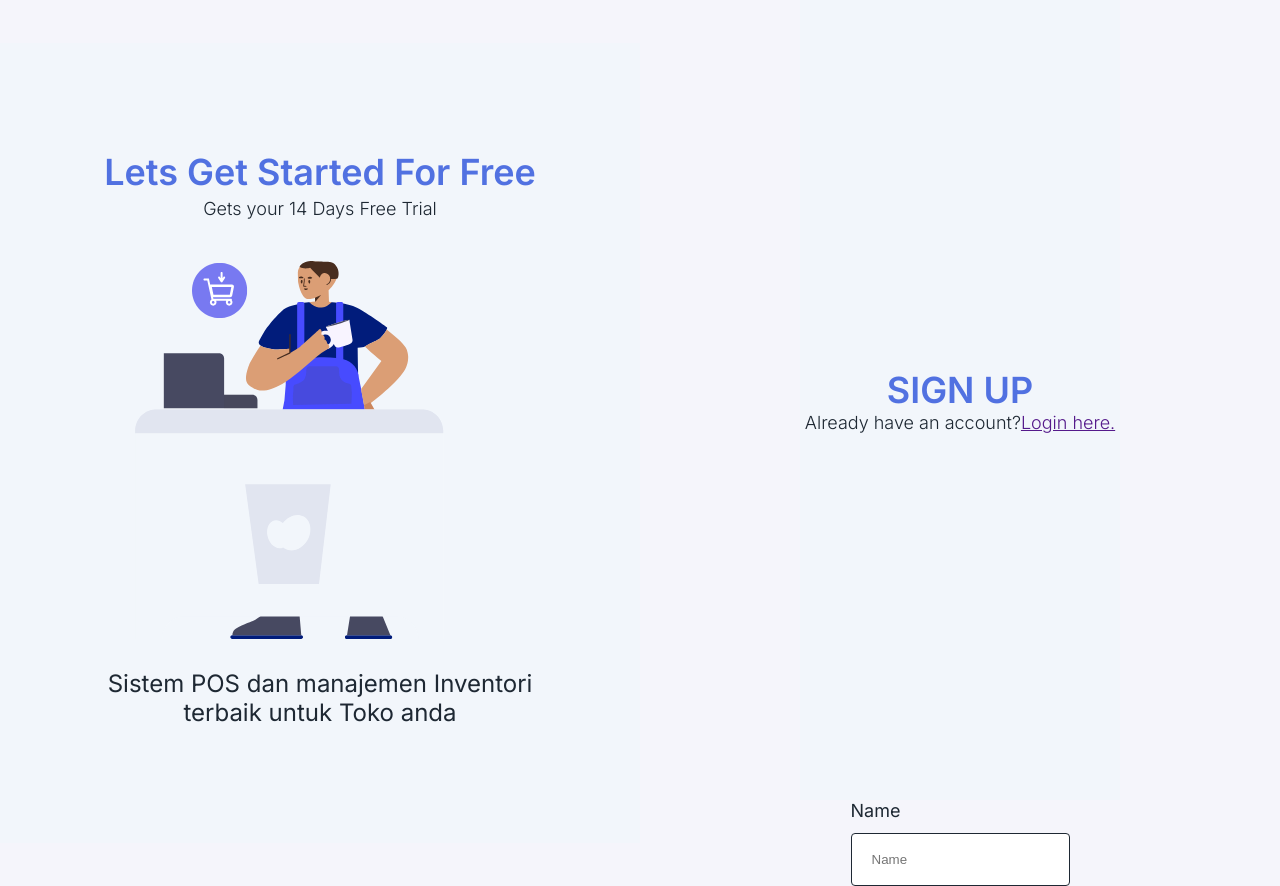
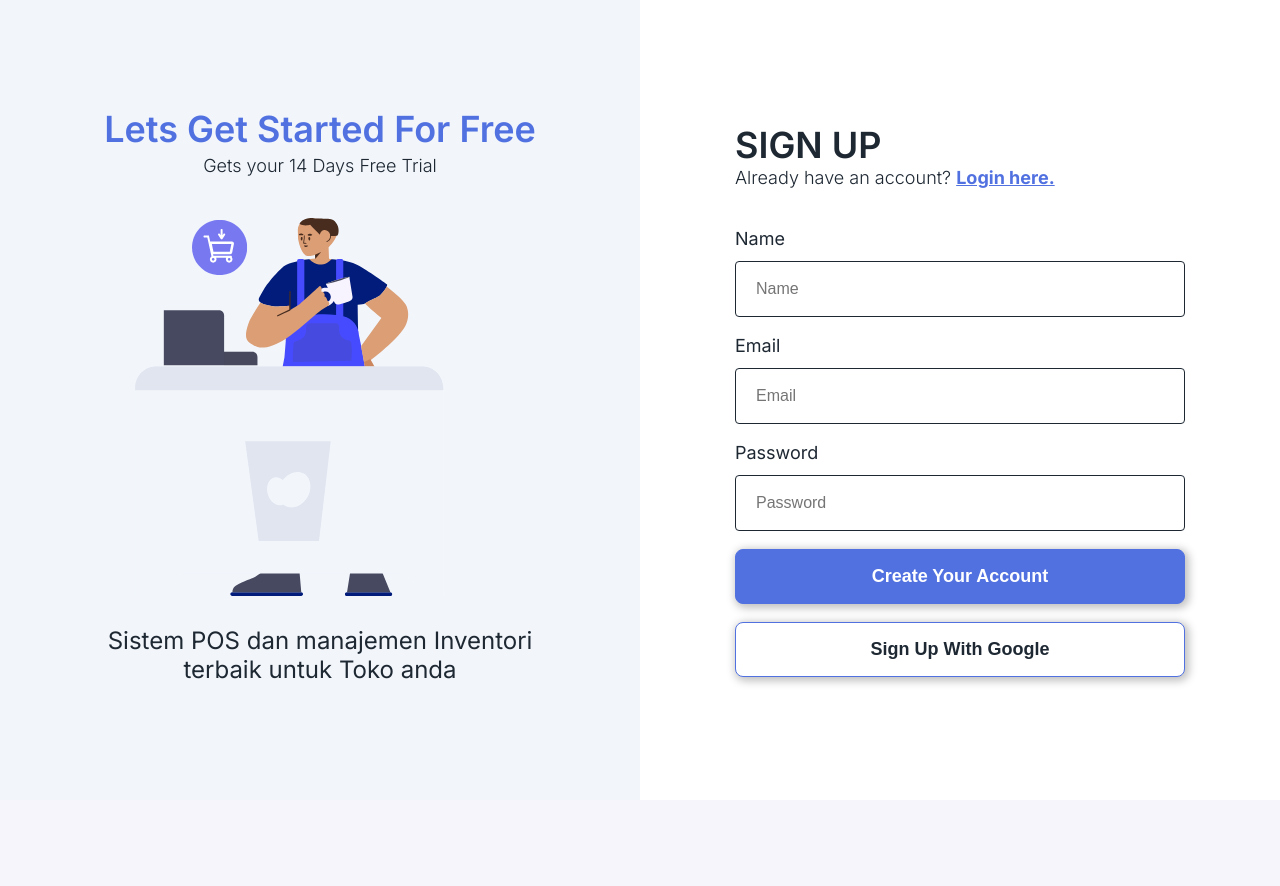
Before and after one commit to Sapeiidw/TugasAkhir, a Next.js app: page /auth/signup in a window 1280 px wide. After the commit the page ends 800 px from the top, so only its background shows below. Built offline with nearby package versions, Linux system fonts and the light colour scheme.

Commit message:
progres signup page

```diff
--- a/components/Buttons/Button.tsx
+++ b/components/Buttons/Button.tsx
@@ -1,13 +1,21 @@
 import React from 'react'
+import style from '../../styles/Button.module.css'
 
-type Props = {}
+type Props = {
+  type: string,
+  text: string,
+  className?: string,
+}
 
 const Button: React.FC<Props> = (props) => {
-  return (
-    <>
 
-    </>
-  )
+  if (props.type == 'btn-primary') {
+    return <button className={`${style.btn} ${style.btnPrimary}`} >{props.text}</button>
+  } else if (props.type == 'btn-inverse') {
+    return <button className={`${style.btn} ${style.btnInverse}`} >{props.text}</button>
+  } else {
+    return <button className={`${style.btn} ${props.className}`} >{props.text}</button>
+  }
 }
 
 export default Button
--- /dev/null
+++ b/components/Forms/Input.tsx
@@ -0,0 +1,23 @@
+import React from 'react'
+import style from '../../styles/Auth.module.css'
+
+type Props = {
+    type: string,
+    name: string,
+    label: string,
+    placeholder: string,
+    className?: string,
+}
+
+const Input: React.FC<Props> = (props) => {
+  return (
+      <>
+        <div className={style.formGroup}>
+            <label htmlFor={props.name}>{props.label}</label>
+            <input type={props.type} name={props.name} placeholder={props.placeholder}  />
+        </div>
+      </>
+  )
+}
+
+export default Input
--- a/components/index.tsx
+++ b/components/index.tsx
@@ -6,6 +6,8 @@ export {default as Ratings} from './Ratings/Ratings'
 export {default as RatingIcon} from './Ratings/RatingIcon'
 export {default as RatingDisplay} from './Ratings/RatingDisplay'
 export {default as StarIcon} from './Ratings/StarIcon'
+export {default as Button} from './Buttons/Button'
+export {default as Input} from './Forms/Input'
 
 export {default as Layout} from './Layouts/Layout'
 export {default as Navigation} from './Navigations/Navigation'
--- a/pages/auth/signup.tsx
+++ b/pages/auth/signup.tsx
@@ -1,6 +1,7 @@
 import Image from 'next/image'
 import Link from 'next/link'
 import React from 'react'
+import { Button, Input } from '../../components'
 import style from '../../styles/Auth.module.css'
 
 type Props = {}
@@ -9,7 +10,7 @@ const Signup: React.FC<Props> = (props) => {
   return (
     <>
         <div className="flex-row-center">
-            <div className={style.text}>
+            <div className={style.banner}>
                 <div className={style.header}>
                     <h1 className={style.title}>Lets Get Started For Free </h1>
                     <p className={style.subtitle}>Gets your 14 Days Free Trial</p>
@@ -20,20 +21,20 @@ const Signup: React.FC<Props> = (props) => {
                 <div className={style.footer}>Sistem POS dan manajemen Inventori terbaik untuk Toko anda</div>
             </div>
             <div className={style.signForm}>
-                <div className={style.text}>
-                    <h1 className={style.title}>SIGN UP</h1>
-                    <h1 className={style.subtitle}>Already have an account?
-                        <Link href=""><a >Login here.</a></Link>
-                    </h1>
+                <div className={style.wrapper}>
+                    <div className={style.text}>
+                        <h1 className={style.title}>SIGN UP</h1>
+                        <h1 className={style.subtitle}>Already have an account? <Link href=""><a>Login here.</a></Link></h1>
+                    </div>
+                    <form action="" className={style.form}>
+                        <Input type='text' name='name' placeholder='Name' label='Name' />
+                        <Input type='email' name='email' placeholder='Email' label='Email' />
+                        <Input type='password' name='password' placeholder='Password' label='Password' />
+                        <Button type='btn-primary' text='Create Your Account' />
+                        <Button type='btn-inverse' text='Sign Up With Google' icon='' />
+                    </form>
                 </div>
-                <form action="">
-                    <div className={style.formGroup}>
-                        <label htmlFor="name">Name</label>
-                        <input type="text" name='name' placeholder='Name'  />
-                    </div>
-                </form>
             </div>
-
         </div>
     </>
   )
--- a/styles/Auth.module.css
+++ b/styles/Auth.module.css
@@ -1,13 +1,13 @@
-.text, .signForm {
+.banner, .signForm {
     display: flex;
     flex-direction: column;
     align-items: center;
     justify-content: center;
     text-align: center;
-    width: 50%;
+    flex: 1;
     min-height: 100vh;
 }
-.text {
+.banner {
     background-color: var(--lighter-gray);
 }
 .img {
@@ -37,18 +37,55 @@
     font-size: 24px;
     margin: 30px;
 }
+.signForm {
+    background: var(--white);
+}
+.wrapper {
+    gap: 40px;
+    max-width: 450px;
+    width: 450px;
+    display: flex;
+    flex-direction: column;
+    align-items: stretch;
+}
+.text {
+    align-self: start;
+    display: flex;
+    flex-direction: column;
+    align-items: start;
+}
+.text .title {
+    color: var(--black);
+}
+.text .subtitle a {
+    font-weight: 700;
+    color: var(--primer-blue);
+}
+.form {
+    display: flex;
+    flex-direction: column;
+    gap: 18px;
+    align-items: stretch;
+    width: 100%;
+}
 .formGroup {
     display: flex;
     flex-direction: column;
     align-items: start;
     gap: 12px;
+    width: 100%;
 }
 .formGroup label {
     font-size: 18px;
     font-style: 600;
 }
 .formGroup input {
+    display: block;
     border: 1px solid var(--black);
     border-radius: 4px;
     padding: 18px 20px;
+    color: var(--lighter-gray);
+    font-size: 16px;
+    font-weight: 300;
+    width: 100%;
 }
--- /dev/null
+++ b/styles/Button.module.css
@@ -0,0 +1,22 @@
+.btn {
+    position: relative;
+    border-radius: 8px;
+    padding: 16px;
+    font-size: 18px;
+    font-weight: 600;
+    box-shadow: 2px 2px 8px 2px #00000040;
+}
+
+.btnPrimary {
+    background-color: var(--primer-blue);
+    color: var(--white);
+    border: 1px solid var(--primer-blue);
+    /* box-shadow: 2px 2px 8px 2px #00000040; */
+
+}
+.btnInverse {
+    background-color: var(--white);
+    color: var(--black);
+    border: 1px solid var(--primer-blue);
+    /* box-shadow: 2px 2px 8px 2px #00000040; */
+}
```
